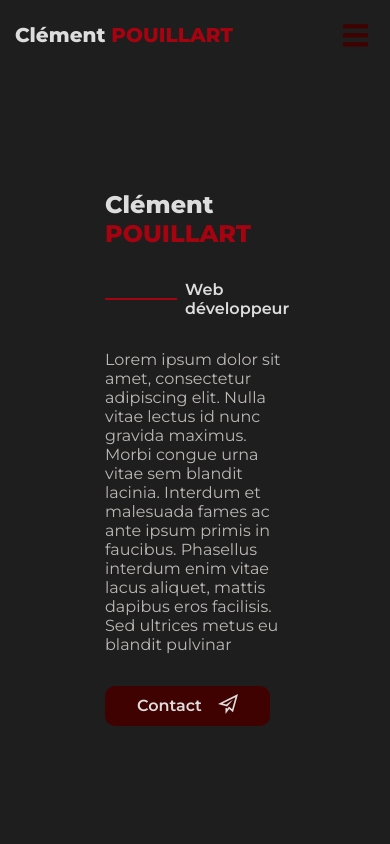
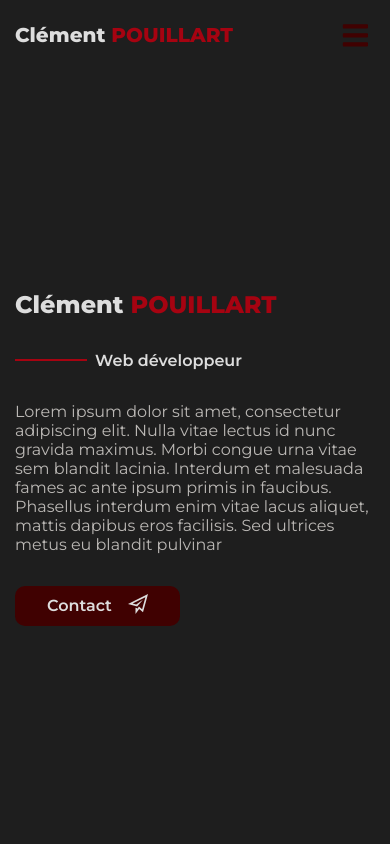
Before and after one commit to Telath/cv-react-firebase, a React (Create React App) app: page / in a window 390 px wide. Shown: the top 844 px of the page. Built offline with nearby package versions, Linux system fonts and the light colour scheme.

Commit message:
Modification header + suppression de commentaires

```diff
--- a/src/styles/components/_header.scss
+++ b/src/styles/components/_header.scss
@@ -15,6 +15,9 @@ section.header{
 
     .textContent{
         width: 50%;
+        @media screen and (max-width: 1024px) {
+            width: 100%;
+        }
         h1.title{
             font-weight: 800;
             margin-bottom: 2rem;
```
Also changed, not shown: src/components/Navigation.js (+0 -19 lines).
